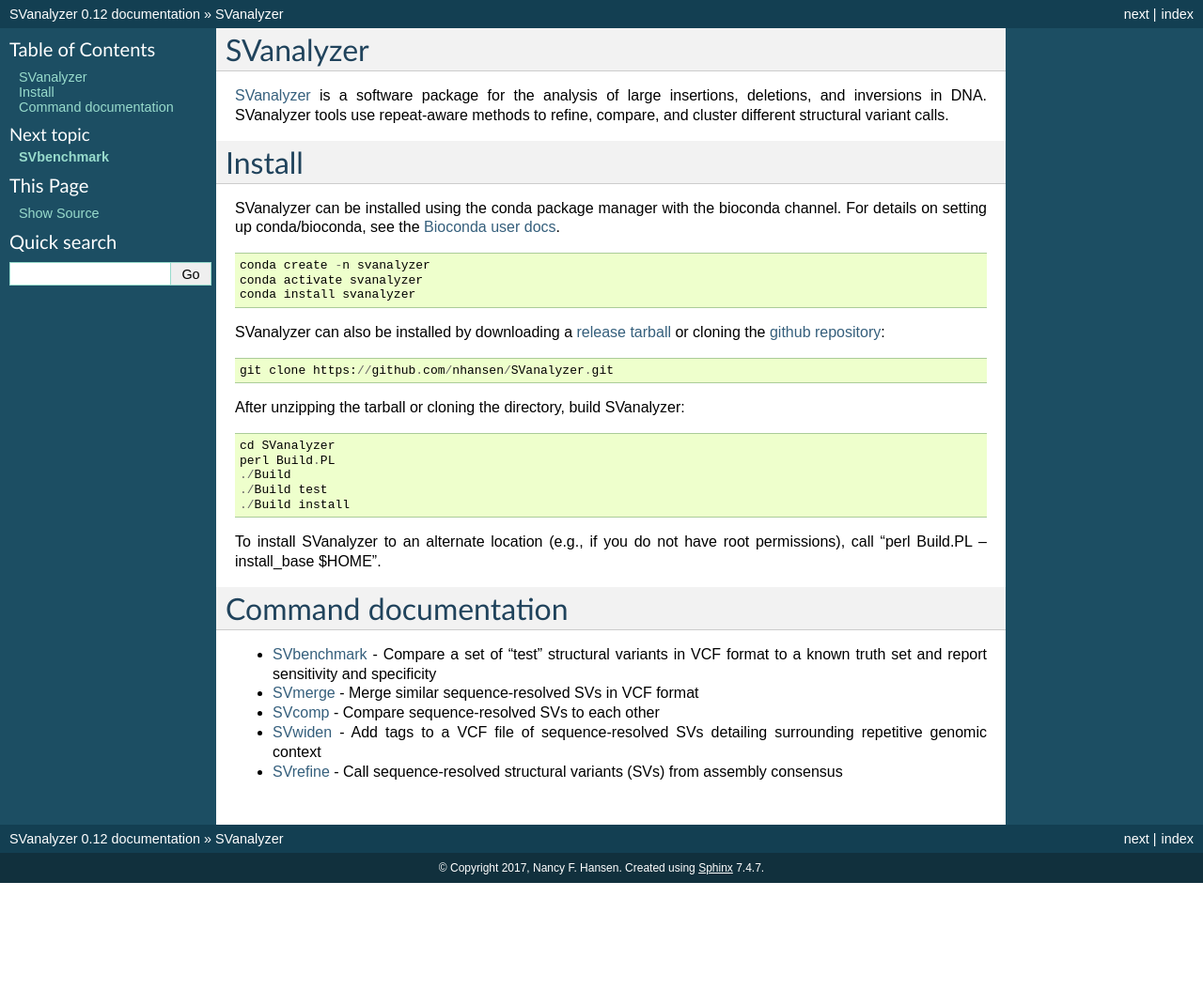
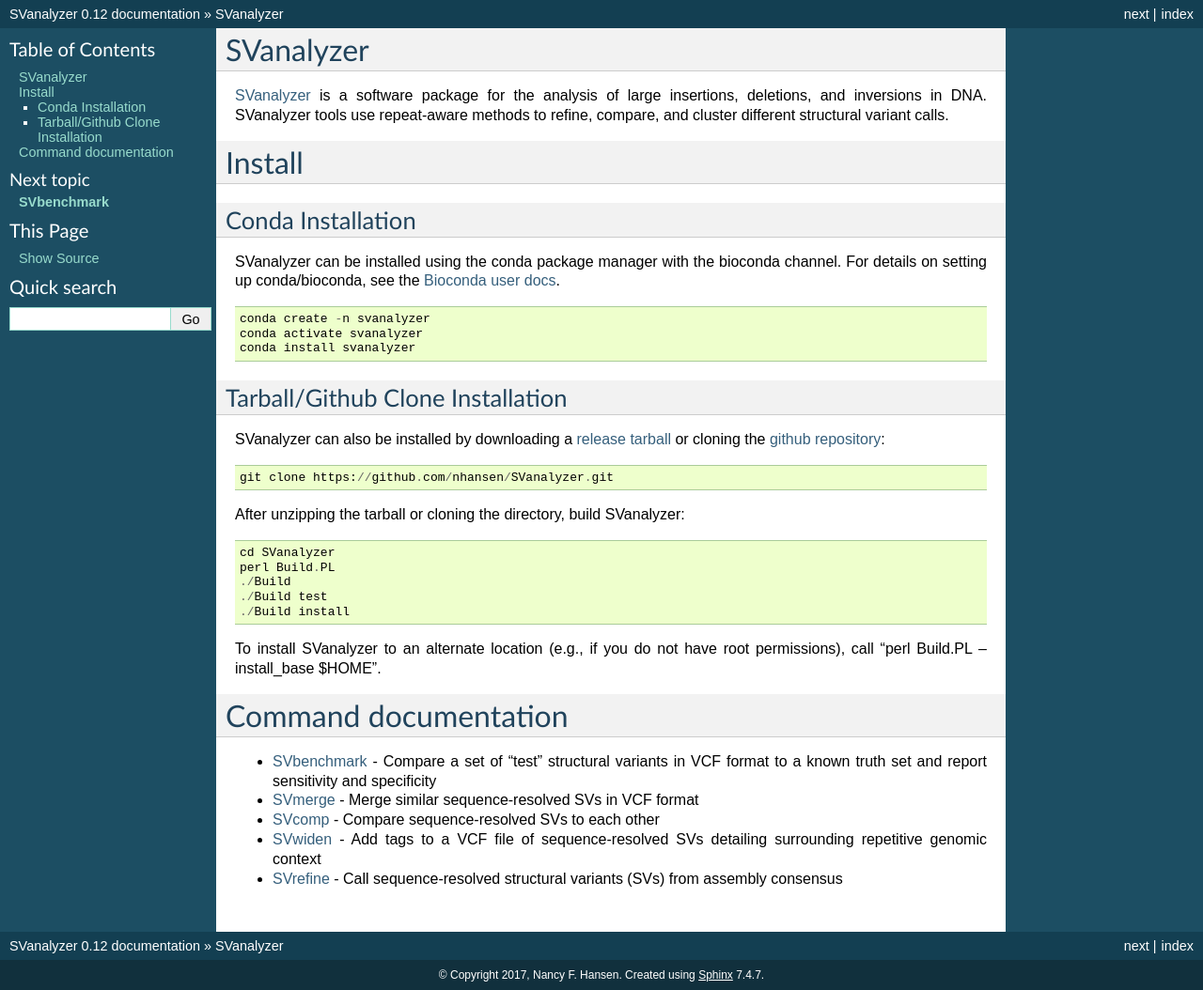
Before and after one commit to nhansen/SVanalyzer, a Sphinx documentation site: the page built from docs/index.rst, in a window 1280 px wide. Shown: the whole page at 94% size. Built offline with Sphinx 7.4.7, drawn with Linux system fonts in a browser that asks for light colours; before the commit the page ends 940 px from its top, so only the background shows below that.

Commit message:
Update installation info in docs

```diff
--- a/docs/index.rst
+++ b/docs/index.rst
@@ -25,6 +25,9 @@
 Install
 ========
 
+Conda Installation
+-------------------
+
 SVanalyzer can be installed using the conda package manager with the bioconda channel.
 For details on setting up conda/bioconda, see the `Bioconda user docs <https://bioconda.github.io/user/install.html>`_.
 
@@ -33,6 +36,9 @@
   conda create -n svanalyzer
   conda activate svanalyzer
   conda install svanalyzer
+
+Tarball/Github Clone Installation
+-------------------
 
 SVanalyzer can also be installed by downloading a `release tarball <https://github.com/nhansen/SVanalyzer/releases>`_
 or cloning the `github repository <https://github.com/nhansen/SVanalyzer>`_:
```
